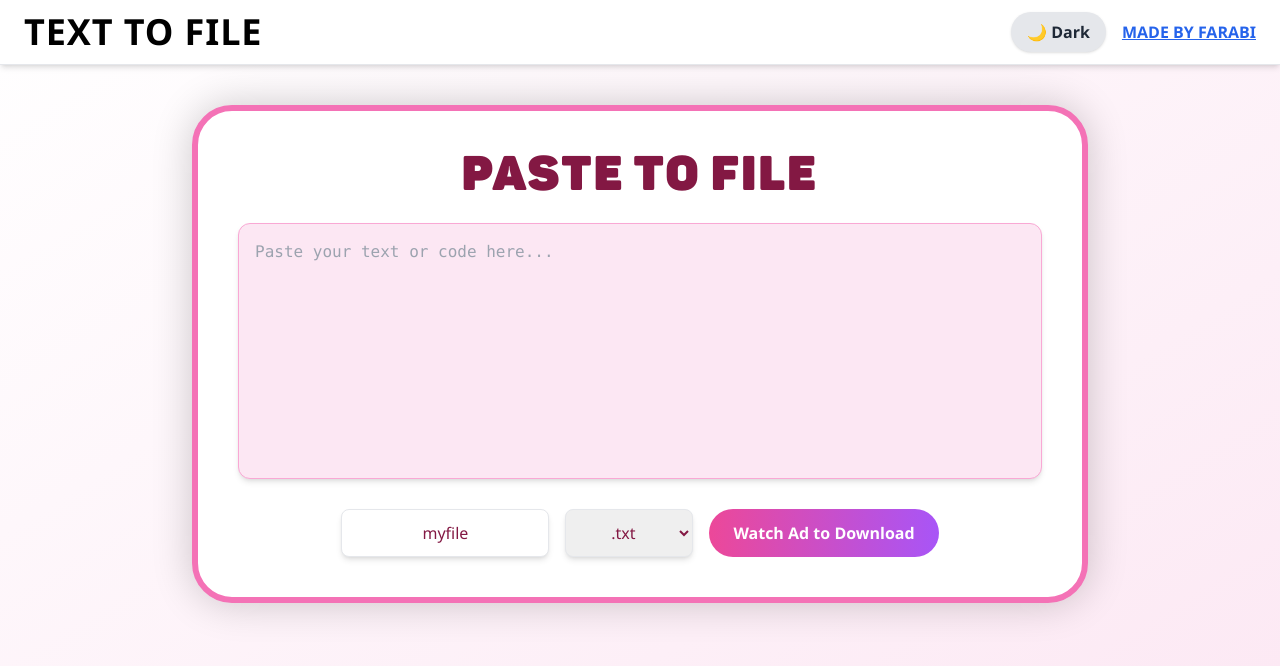
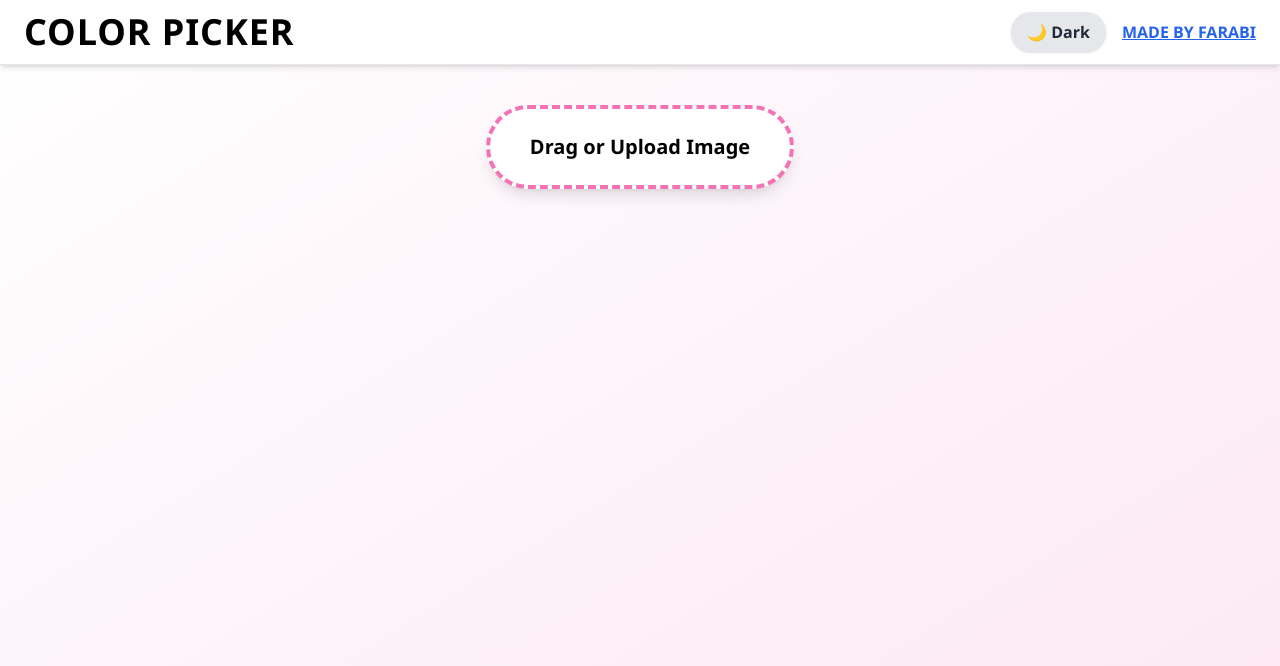
Before and after one commit to FARABI12344/webb2, a React (Vite) app: page / in a window 1280 px wide. Shown: the top 666 px of the page. Built offline with nearby package versions, Linux system fonts and the light colour scheme.

Commit message:
Update App.jsx

```diff
--- a/src/App.jsx
+++ b/src/App.jsx
@@ -1,17 +1,14 @@
-import React, { useState, useRef } from "react";
+import React, { useState, useRef, useEffect } from "react";
 import "./index.css";
 
 export default function AppStatus() {
   const [darkMode, setDarkMode] = useState(false);
   const [ripples, setRipples] = useState([]);
-  const [content, setContent] = useState("");
-  const [filename, setFilename] = useState("myfile");
-  const [extension, setExtension] = useState(".txt");
-  const [adInProgress, setAdInProgress] = useState(false);
-  const [adTimer, setAdTimer] = useState(null);
-  const [allowDownload, setAllowDownload] = useState(false);
-  const downloadedFiles = useRef(new Set());
-  const adCooldownRef = useRef(false);
+  const [imageSrc, setImageSrc] = useState(null);
+  const [colorHex, setColorHex] = useState("#ffffff");
+  const [colorName, setColorName] = useState("White");
+  const canvasRef = useRef(null);
+  const imageRef = useRef(null);
 
   const createRipple = (e) => {
     const ripple = { x: e.clientX, y: e.clientY, id: Date.now() };
@@ -21,38 +18,77 @@ export default function AppStatus() {
     }, 800);
   };
 
-  const handleAdStart = () => {
-    if (!filename || downloadedFiles.current.has(`${filename}${extension}`)) return;
-    setAdInProgress(true);
-    window.open("https://sawutser.top/4/9293232", "_blank");
-    let countdown = 5;
-    setAdTimer(countdown);
-    const interval = setInterval(() => {
-      countdown--;
-      setAdTimer(countdown);
-      if (countdown <= 0) {
-        clearInterval(interval);
-        setAdTimer(null);
-        setAllowDownload(true);
-        setAdInProgress(false);
-      }
-    }, 1000);
+  const handleDrop = (e) => {
+    e.preventDefault();
+    const file = e.dataTransfer.files[0];
+    if (file && file.type.startsWith("image/")) {
+      const reader = new FileReader();
+      reader.onload = () => setImageSrc(reader.result);
+      reader.readAsDataURL(file);
+    }
   };
 
-  const handleDownload = () => {
-    if (downloadedFiles.current.has(`${filename}${extension}`)) return;
-    const blob = new Blob([content], { type: "text/plain" });
-    const link = document.createElement("a");
-    link.href = URL.createObjectURL(blob);
-    link.download = `${filename}${extension}`;
-    link.click();
-    downloadedFiles.current.add(`${filename}${extension}`);
-    setAllowDownload(false);
+  const handleFileChange = (e) => {
+    const file = e.target.files[0];
+    if (file && file.type.startsWith("image/")) {
+      const reader = new FileReader();
+      reader.onload = () => setImageSrc(reader.result);
+      reader.readAsDataURL(file);
+    }
   };
+
+  const handleMouseMove = (e) => {
+    const canvas = canvasRef.current;
+    const ctx = canvas.getContext("2d");
+    const rect = canvas.getBoundingClientRect();
+    const x = Math.floor(e.clientX - rect.left);
+    const y = Math.floor(e.clientY - rect.top);
+    const pixel = ctx.getImageData(x, y, 1, 1).data;
+    const hex = rgbToHex(pixel[0], pixel[1], pixel[2]);
+    setColorHex(hex);
+    setColorName(getColorName(pixel[0], pixel[1], pixel[2]));
+  };
+
+  const rgbToHex = (r, g, b) =>
+    "#" +
+    [r, g, b]
+      .map((x) => {
+        const hex = x.toString(16);
+        return hex.length === 1 ? "0" + hex : hex;
+      })
+      .join("");
+
+  const getColorName = (r, g, b) => {
+    // Basic color matching (expandable)
+    if (r > 200 && g < 100 && b < 100) return "Red";
+    if (r < 100 && g > 200 && b < 100) return "Green";
+    if (r < 100 && g < 100 && b > 200) return "Blue";
+    if (r > 200 && g > 200 && b < 100) return "Yellow";
+    if (r > 200 && g > 200 && b > 200) return "White";
+    if (r < 50 && g < 50 && b < 50) return "Black";
+    return "Unknown";
+  };
+
+  const handleCopy = () => navigator.clipboard.writeText(colorHex);
+
+  useEffect(() => {
+    if (imageSrc && canvasRef.current && imageRef.current) {
+      const canvas = canvasRef.current;
+      const ctx = canvas.getContext("2d");
+      const img = imageRef.current;
+      img.onload = () => {
+        canvas.width = img.width;
+        canvas.height = img.height;
+        ctx.drawImage(img, 0, 0);
+      };
+    }
+  }, [imageSrc]);
 
   return (
     <div
       onClick={createRipple}
+      onDragOver={(e) => e.preventDefault()}
+      onDrop={handleDrop}
       className={`min-h-screen flex flex-col transition-colors duration-500 relative overflow-auto ${darkMode ? 'bg-gradient-to-br from-purple-900 to-black' : 'bg-gradient-to-br from-white to-pink-100'}`}
     >
       {ripples.map((r) => (
@@ -67,7 +103,7 @@ export default function AppStatus() {
         className={`w-full ${darkMode ? 'bg-purple-950' : 'bg-white'} border-b border-gray-200 flex items-center justify-between px-6 py-3 shadow-md font-bold`}
       >
         <div className={`text-2xl sm:text-4xl font-bold tracking-wide ${darkMode ? 'text-white drop-shadow-[0_2px_4px_rgba(0,0,0,0.7)]' : 'text-black'}`}>
-          TEXT TO FILE
+          COLOR PICKER
         </div>
         <div className="flex items-center gap-4 text-sm sm:text-base">
           <button
@@ -87,68 +123,44 @@ export default function AppStatus() {
         </div>
       </div>
 
-      <div
-        className={`mx-auto my-10 p-6 sm:p-10 rounded-[2.5rem] shadow-[0_0_40px_rgba(0,0,0,0.2)] border-[6px] ${darkMode ? 'border-purple-700 bg-gray-900 text-purple-100' : 'border-pink-400 bg-white text-pink-900'} w-[95%] max-w-4xl text-center`}
-      >
-        <h1 className="text-3xl sm:text-5xl panton-heading mb-6 tracking-wider">PASTE TO FILE</h1>
-
-        <textarea
-          value={content}
-          onChange={(e) => setContent(e.target.value)}
-          placeholder="Paste your text or code here..."
-          className={`w-full h-64 p-4 rounded-xl text-base font-mono resize-none shadow-md border outline-none ${darkMode ? 'border-purple-500 bg-black text-purple-100' : 'border-pink-300 bg-pink-100 text-pink-900'}`}
+      <div className="flex flex-col items-center justify-center mt-10 px-4 text-center">
+        <label
+          htmlFor="imageInput"
+          className="cursor-pointer text-xl font-bold py-6 px-10 rounded-full border-4 border-dashed border-pink-400 bg-white shadow-lg hover:bg-pink-100 transition"
+        >
+          Drag or Upload Image
+        </label>
+        <input
+          id="imageInput"
+          type="file"
+          accept="image/png, image/jpeg, image/webp, image/gif"
+          onChange={handleFileChange}
+          hidden
         />
 
-        <div className="flex flex-wrap justify-center gap-4 mt-6">
-          <input
-            type="text"
-            value={filename}
-            onChange={(e) => setFilename(e.target.value)}
-            placeholder="File name (no extension)"
-            className="px-4 py-2 rounded-lg shadow-md border outline-none w-52 text-center"
-          />
-
-          <select
-            value={extension}
-            onChange={(e) => setExtension(e.target.value)}
-            className="px-4 py-2 rounded-lg shadow-md border outline-none w-32 text-center"
-          >
-            <option value=".txt">.txt</option>
-            <option value=".js">.js</option>
-            <option value=".py">.py</option>
-            <option value=".html">.html</option>
-            <option value=".css">.css</option>
-            <option value=".json">.json</option>
-          </select>
-
-          {!allowDownload && !adInProgress && (
-            <button
-              onClick={handleAdStart}
-              className="bg-gradient-to-r from-pink-500 to-purple-500 text-white px-6 py-3 rounded-full font-bold hover:scale-105 transition-all"
-            >
-              Watch Ad to Download
-            </button>
-          )}
-
-          {adInProgress && (
-            <div className="text-center">
-              <p className="text-red-500 font-semibold">Please watch an ad to unlock download</p>
-              <p className="text-sm italic">It may redirect you to another website</p>
-              {adTimer !== null && (
-                <p className="mt-2 text-lg font-bold">Waiting: {adTimer}s</p>
-              )}
+        {imageSrc && (
+          <div className="relative mt-10">
+            <canvas
+              ref={canvasRef}
+              onMouseMove={handleMouseMove}
+              className="rounded-xl border-4 border-pink-400"
+            ></canvas>
+            <img ref={imageRef} src={imageSrc} alt="Uploaded" className="hidden" />
+            <div className="absolute inset-0 flex items-center justify-center pointer-events-none">
+              <div className="w-32 h-32 rounded-full border-4 border-white backdrop-blur-sm"></div>
             </div>
-          )}
-
-          {allowDownload && (
-            <button
-              onClick={handleDownload}
-              className="bg-green-600 text-white px-6 py-3 rounded-full font-bold hover:bg-green-700 transition"
-            >
-              Download File
-            </button>
-          )}
-        </div>
+            <div className="absolute top-4 left-4 bg-white/80 rounded-xl p-3 shadow text-left text-sm sm:text-base font-semibold flex flex-col items-start">
+              <div>Hex: <span className="font-mono">{colorHex}</span></div>
+              <div>Name: <span>{colorName}</span></div>
+              <button
+                onClick={handleCopy}
+                className="mt-2 bg-pink-500 text-white px-3 py-1 rounded hover:bg-pink-600"
+              >
+                Copy Hex
+              </button>
+            </div>
+          </div>
+        )}
       </div>
 
       <style>{`
```
